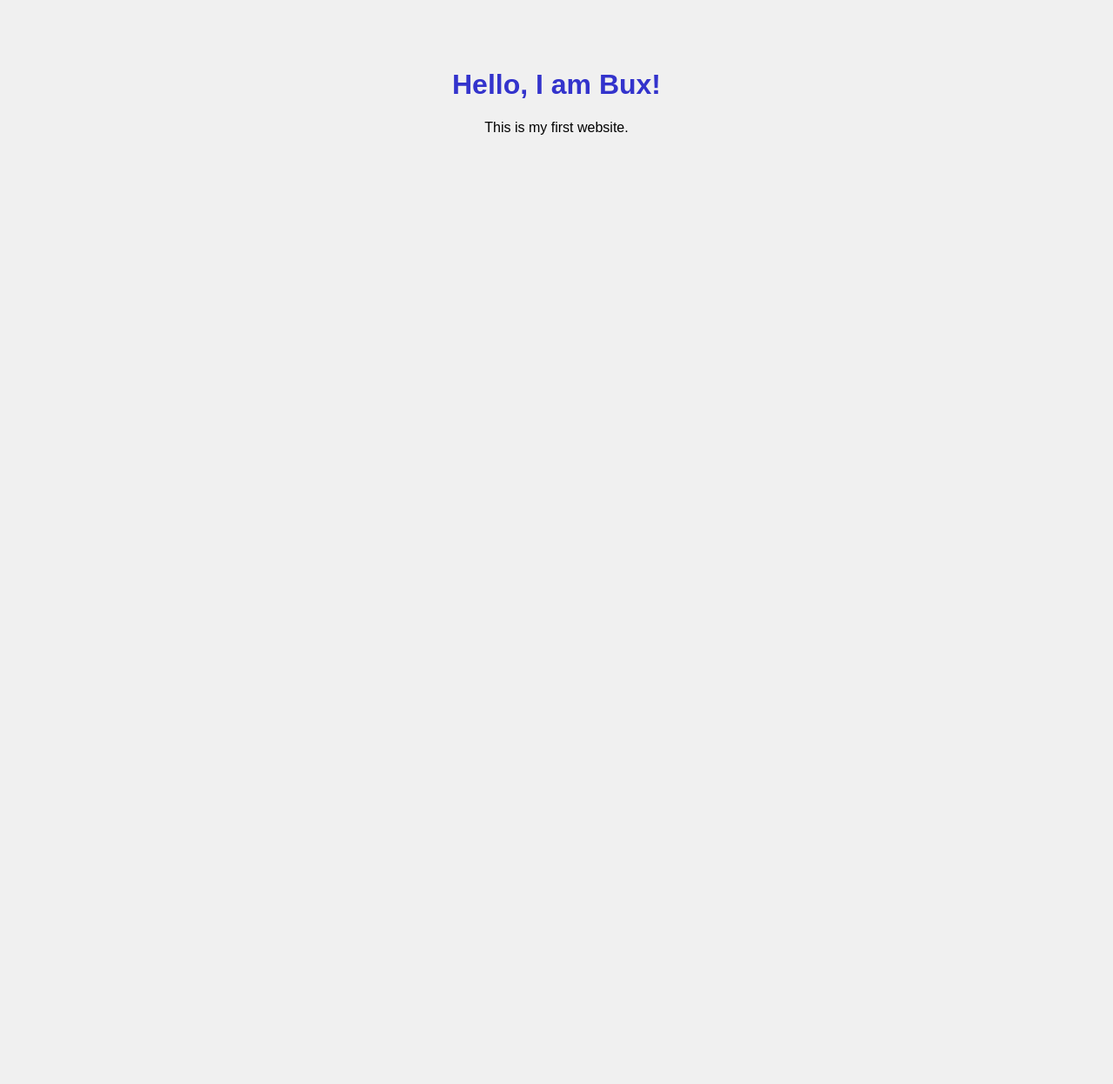
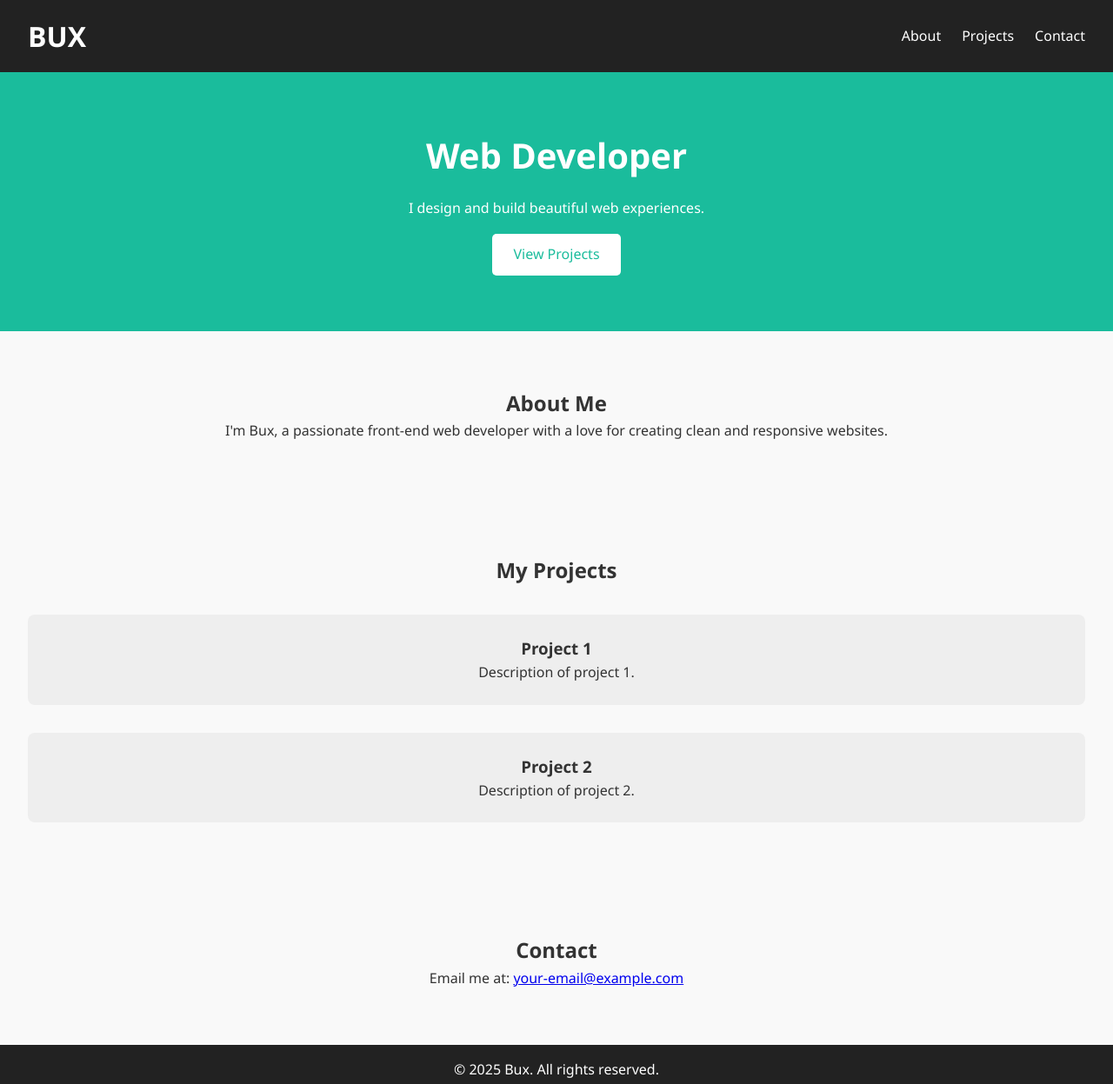
Before and after one commit to muhammadbux33/my-website-B, a plain HTML site: page index.html in a window 1280 px wide. Shown: the whole page at 87% size. Before the commit the page ends 800 px from the top, so only its background shows below. Drawn offline with Linux system fonts and the light colour scheme.

Commit message:
Add files via upload

```diff
--- a/index.html
+++ b/index.html
@@ -1,11 +1,55 @@
 <!DOCTYPE html>
-<html>
+<html lang="en">
 <head>
-  <title>Welcome to Web World B</title>
-  <link rel="stylesheet" href="style.css">
+  <meta charset="UTF-8" />
+  <meta name="viewport" content="width=device-width, initial-scale=1.0"/>
+  <title>Bux Portfolio</title>
+  <link rel="stylesheet" href="style.css"/>
 </head>
 <body>
-  <h1>Hello, I am Bux!</h1>
-  <p>This is my first website.</p>
+  <header>
+    <h1>BUX</h1>
+    <nav>
+      <ul>
+        <li><a href="#about">About</a></li>
+        <li><a href="#projects">Projects</a></li>
+        <li><a href="#contact">Contact</a></li>
+      </ul>
+    </nav>
+  </header>
+
+  <section class="hero">
+    <h2>Web Developer</h2>
+    <p>I design and build beautiful web experiences.</p>
+    <a href="#projects" class="btn">View Projects</a>
+  </section>
+
+  <section id="about" class="about">
+    <h2>About Me</h2>
+    <p>I'm Bux, a passionate front-end web developer with a love for creating clean and responsive websites.</p>
+  </section>
+
+  <section id="projects" class="projects">
+    <h2>My Projects</h2>
+    <div class="project-list">
+      <div class="project">
+        <h3>Project 1</h3>
+        <p>Description of project 1.</p>
+      </div>
+      <div class="project">
+        <h3>Project 2</h3>
+        <p>Description of project 2.</p>
+      </div>
+    </div>
+  </section>
+
+  <section id="contact" class="contact">
+    <h2>Contact</h2>
+    <p>Email me at: <a href="mailto:your-email@example.com">your-email@example.com</a></p>
+  </section>
+
+  <footer>
+    <p>&copy; 2025 Bux. All rights reserved.</p>
+  </footer>
 </body>
 </html>
--- a/style.css
+++ b/style.css
@@ -1,10 +1,84 @@
-body {
-  background-color: #f0f0f0;
-  font-family: Arial, sans-serif;
-  text-align: center;
-  padding-top: 50px;
+* {
+  margin: 0;
+  padding: 0;
+  box-sizing: border-box;
 }
 
-h1 {
-  color: #3333cc;
+body {
+  font-family: 'Segoe UI', sans-serif;
+  line-height: 1.6;
+  color: #333;
+  background-color: #f9f9f9;
 }
+
+header {
+  background: #222;
+  color: #fff;
+  padding: 1rem 2rem;
+  display: flex;
+  justify-content: space-between;
+  align-items: center;
+}
+
+nav ul {
+  list-style: none;
+  display: flex;
+  gap: 1.5rem;
+}
+
+nav a {
+  color: #fff;
+  text-decoration: none;
+  transition: color 0.3s;
+}
+
+nav a:hover {
+  color: #1abc9c;
+}
+
+.hero {
+  background: #1abc9c;
+  color: #fff;
+  text-align: center;
+  padding: 4rem 2rem;
+}
+
+.hero h2 {
+  font-size: 2.5rem;
+  margin-bottom: 1rem;
+}
+
+.btn {
+  display: inline-block;
+  margin-top: 1rem;
+  padding: 0.7rem 1.5rem;
+  background: #fff;
+  color: #1abc9c;
+  text-decoration: none;
+  border-radius: 5px;
+}
+
+section {
+  padding: 4rem 2rem;
+  text-align: center;
+}
+
+.projects .project-list {
+  display: flex;
+  flex-direction: column;
+  gap: 2rem;
+  margin-top: 2rem;
+}
+
+.project {
+  background: #eee;
+  padding: 1.5rem;
+  border-radius: 8px;
+}
+
+footer {
+  background: #222;
+  color: #fff;
+  text-align: center;
+  padding: 1rem;
+}
```
